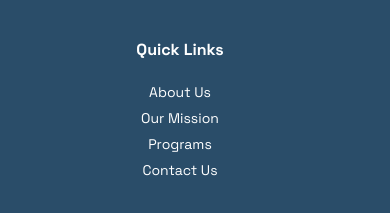
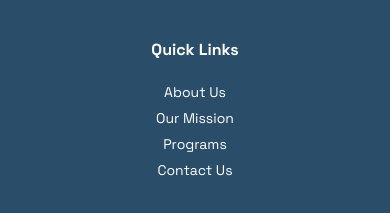
Before and after one commit to satabdirath/NGO-webiste-with-stripe-payment, a plain HTML site: page index.html in a window 390 px wide. Shown: the part 6053-6266 px from the top of the page. Drawn offline with Linux system fonts and the light colour scheme.

Commit message:
Update index.css

```diff
--- a/index.css
+++ b/index.css
@@ -1095,7 +1095,7 @@ footer {
 
     .footer-links{
         text-align:center;
-        margin-left:40px;
+        margin-left:55px;
     }
 
     .footer-contact {
```
